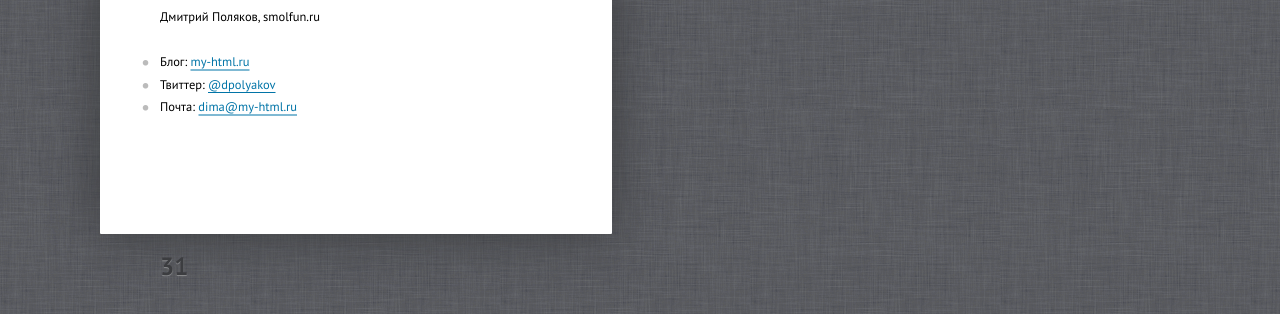
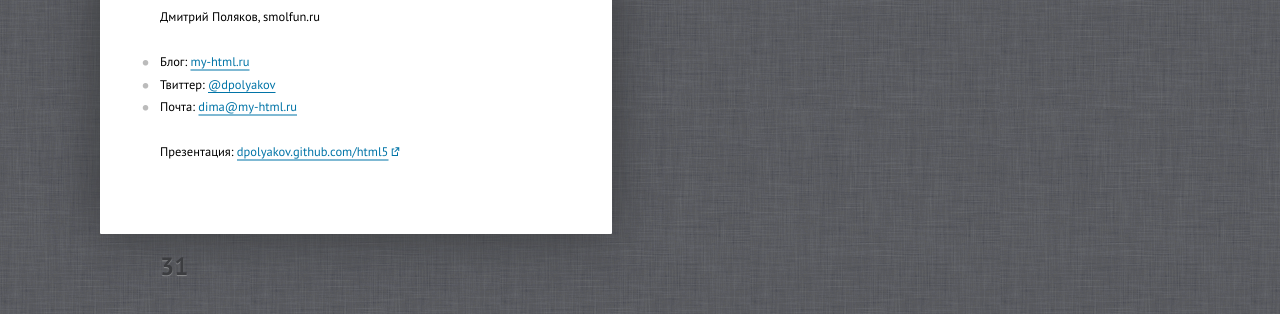
Before and after one commit to dpolyakov/html5, a plain HTML site: page index.htm in a window 1280 px wide. Shown: the part 6391-6705 px from the top of the page. Drawn offline with Linux system fonts and the light colour scheme.

Commit message:
link to presentation

```diff
--- a/index.htm
+++ b/index.htm
@@ -393,6 +393,7 @@
 				<li>Твиттер: <a href="http://twitter.com/dpolyakov">@dpolyakov</a></li>
 				<li>Почта: <a href="mailto:dima@my-html.ru">dima@my-html.ru</a></li>
 			</ul>
+			<p>Презентация: <a href="http://dpolyakov.github.com/html5/" target="_blank">dpolyakov.github.com/html5</a></p>
 		</section>
 	</div></div>
 	<div class="progress"><div></div></div>
```
